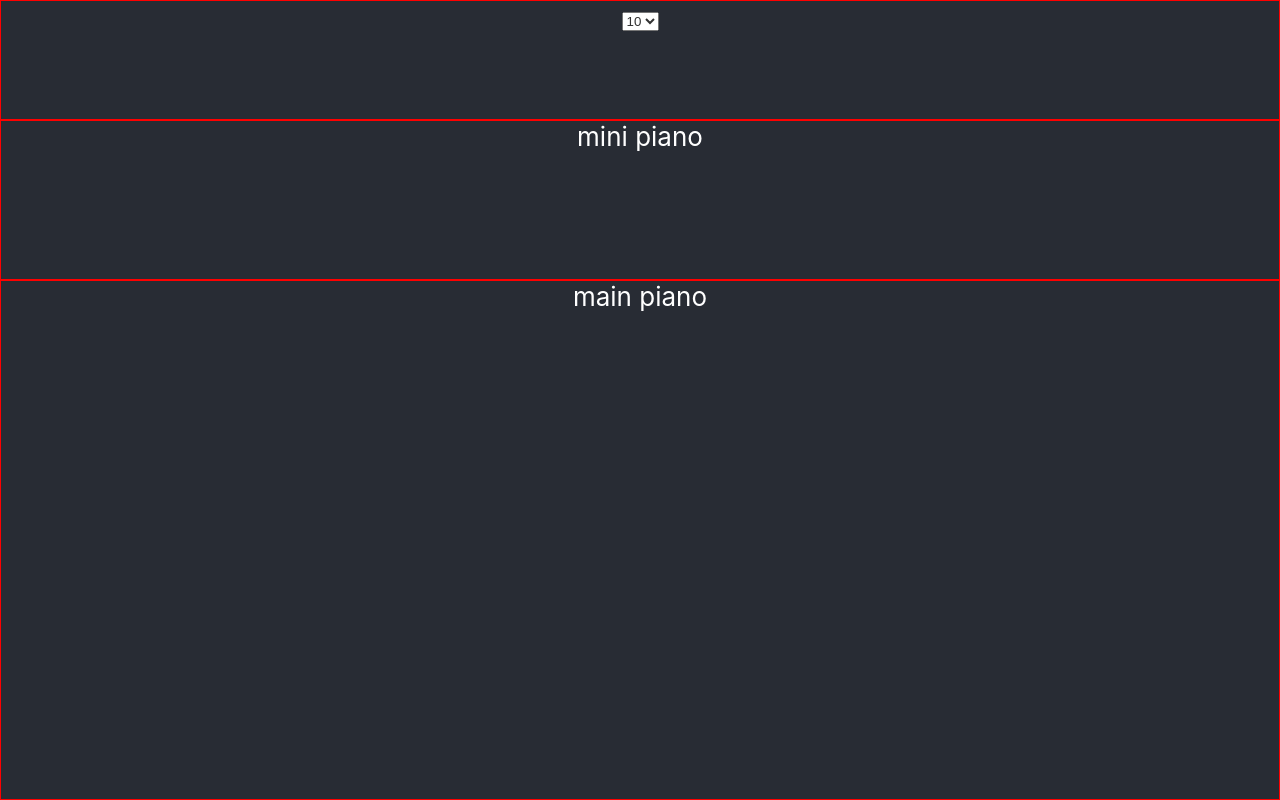
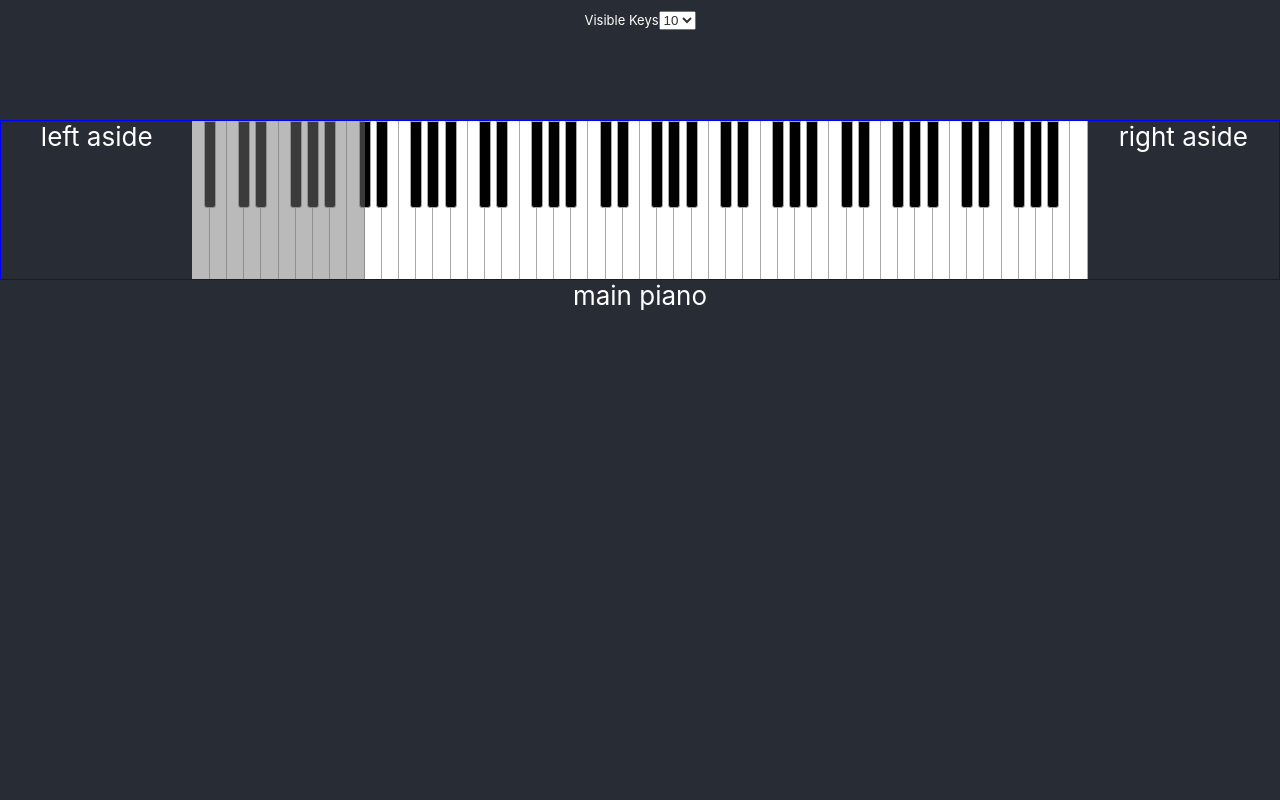
Before and after one commit to mrChernicharo/ts-piano, a React (Vite) app: page / in a window 1280 px wide. Built offline with nearby package versions, Linux system fonts and the light colour scheme.

Commit message:
draggable brush + snapToKey with dragTransition

```diff
--- a/src/components/MiniPiano.tsx
+++ b/src/components/MiniPiano.tsx
@@ -1,7 +1,64 @@
+import { motion } from 'framer-motion';
+import { useCallback, useEffect, useRef, useState } from 'react';
+import { useElementWidth } from '../hooks/useElementWidth';
+import { useScreenWidth } from '../hooks/useScreenWidth';
+import { useSettingsContext } from '../hooks/useSettingsContext';
+import { NOTES, WHITE_NOTES_QTD } from '../lib/constants';
 import '../styles/MiniPiano.scss';
+import PianoKey from './PianoKey';
 
 interface IMiniPianoProps {}
 
 export const MiniPiano: React.FC<IMiniPianoProps> = props => {
-	return <div id="MiniPiano">mini piano</div>;
+	const { visibleKeys } = useSettingsContext();
+	const pianoRef = useRef<HTMLDivElement>(null);
+	const brushRef = useRef<HTMLDivElement>(null);
+	const { width: pianoWidth } = useElementWidth(pianoRef);
+	const { width: screenWidth } = useScreenWidth();
+
+	const [brushWidth, setBrushWidth] = useState(0);
+
+	const updateBrush = useCallback(() => {
+		setBrushWidth((visibleKeys / WHITE_NOTES_QTD) * pianoWidth);
+	}, [visibleKeys, pianoWidth, screenWidth]);
+
+	const snapToClosestKey = (target: number) => {
+		const [leftLimit, rightLimit] = [0, pianoWidth - brushWidth];
+
+		if (target <= 0) return leftLimit;
+		if (target >= rightLimit) return rightLimit;
+
+		const keyWidth = pianoWidth / WHITE_NOTES_QTD;
+		const targetKeyIdx = Math.floor(target / keyWidth);
+		const targetKeyPos = keyWidth * (targetKeyIdx + 1);
+
+		return targetKeyPos;
+	};
+
+	useEffect(() => updateBrush(), [visibleKeys, pianoWidth]);
+
+	return (
+		<div id="MiniPiano">
+			<aside>left aside</aside>
+			<main ref={pianoRef}>
+				{NOTES.map(note => (
+					<PianoKey key={note} note={note} />
+				))}
+				<motion.div
+					ref={brushRef}
+					className="brush"
+					drag="x"
+					dragElastic={0.02}
+					dragTransition={{
+						modifyTarget: snapToClosestKey,
+						timeConstant: 40,
+					}}
+					style={{
+						width: brushWidth,
+					}}
+				></motion.div>
+			</main>
+			<aside>right aside</aside>
+		</div>
+	);
 };
--- /dev/null
+++ b/src/components/PianoKey.tsx
@@ -0,0 +1,16 @@
+import * as React from 'react';
+import { isFlat } from '../lib/helpers';
+
+interface IPianoKeyProps {
+	note: string;
+}
+
+export default function PianoKey({ note }: IPianoKeyProps) {
+	const isBemol = isFlat(note);
+
+	return (
+		<div
+			className={`${note} ${isBemol ? 'black' : 'white'} piano-key`}
+		></div>
+	);
+}
--- a/src/components/SettingsPane.tsx
+++ b/src/components/SettingsPane.tsx
@@ -16,7 +16,12 @@ export const SettingsPane: React.FC<ISettingsPaneProps> = props => {
 
 	return (
 		<div id="SettingsPane">
-			<select onChange={handleVisibleKeysChange} value={visibleKeys}>
+			<label htmlFor="visibleKeys">Visible Keys</label>
+			<select
+				id="visibleKeys"
+				onChange={handleVisibleKeysChange}
+				value={visibleKeys}
+			>
 				{visibleKeysOptions.map(qtd => (
 					<option key={qtd} value={qtd}>
 						{qtd}
--- /dev/null
+++ b/src/hooks/useElementWidth.tsx
@@ -0,0 +1,24 @@
+import { RefObject, useEffect, useState } from 'react';
+
+export const useElementWidth = (ref: RefObject<HTMLElement>) => {
+	const [width, setWidth] = useState(0);
+
+	function handleResize() {
+		const elWidth = ref.current?.getBoundingClientRect().width!;
+		setWidth(elWidth);
+	}
+
+	useEffect(() => {
+		window.addEventListener('resize', handleResize);
+
+		handleResize();
+
+		return () => {
+			window.removeEventListener('resize', () => {});
+		};
+	}, []);
+
+	return {
+		width,
+	};
+};
--- /dev/null
+++ b/src/hooks/useScreenWidth.tsx
@@ -0,0 +1,21 @@
+import { useEffect, useState } from 'react';
+
+export const useScreenWidth = () => {
+	const [width, setWidth] = useState(0);
+
+	function handleResize() {
+		setWidth(window.innerWidth);
+	}
+
+	useEffect(() => {
+		window.addEventListener('resize', handleResize);
+		handleResize();
+		return () => {
+			window.removeEventListener('resize', () => {});
+		};
+	}, []);
+
+	return {
+		width,
+	};
+};
--- a/src/index.scss
+++ b/src/index.scss
@@ -1,3 +1,11 @@
+:root {
+	--totalNotes: 88;
+	--whiteNotes: 52;
+	--blackNotes: 36;
+	--miniPianoAsideWidth: 15vw;
+	--miniPianoMainWidth: 69.94vw;
+}
+
 body {
 	margin: 0;
 	font-family: -apple-system, BlinkMacSystemFont, 'Segoe UI', 'Roboto',
@@ -5,6 +13,8 @@ body {
 		'Helvetica Neue', sans-serif;
 	-webkit-font-smoothing: antialiased;
 	-moz-osx-font-smoothing: grayscale;
+	background-color: #282c34;
+	font-size: calc(10px + 2vmin);
 }
 
 code {
@@ -25,3 +35,7 @@ select,
 input {
 	color: #333;
 }
+
+label {
+	font-size: small;
+}
--- /dev/null
+++ b/src/lib/constants.ts
@@ -0,0 +1,28 @@
+// prettier-ignore
+export const NOTES = [
+                                                     'A0','Bb0','B0',
+    'C1','Db1','D1','Eb1','E1','F1','Gb1','G1','Ab1','A1','Bb1','B1',
+    'C2','Db2','D2','Eb2','E2','F2','Gb2','G2','Ab2','A2','Bb2','B2',
+    'C3','Db3','D3','Eb3','E3','F3','Gb3','G3','Ab3','A3','Bb3','B3',
+    'C4','Db4','D4','Eb4','E4','F4','Gb4','G4','Ab4','A4','Bb4','B4',
+    'C5','Db5','D5','Eb5','E5','F5','Gb5','G5','Ab5','A5','Bb5','B5',
+    'C6','Db6','D6','Eb6','E6','F6','Gb6','G6','Ab6','A6','Bb6','B6',
+    'C7','Db7','D7','Eb7','E7','F7','Gb7','G7','Ab7','A7','Bb7','B7',
+    'C8',
+];
+
+const WHITE_NOTES = NOTES.filter(n => !n.includes('b'));
+const BLACK_NOTES = NOTES.filter(n => n.includes('b'));
+
+export const NOTES_QTD = NOTES.length;
+export const BLACK_NOTES_QTD = BLACK_NOTES.length;
+export const WHITE_NOTES_QTD = WHITE_NOTES.length;
+
+console.log({
+	NOTES,
+	NOTES_QTD,
+	WHITE_NOTES,
+	WHITE_NOTES_QTD,
+	BLACK_NOTES,
+	BLACK_NOTES_QTD,
+});
--- /dev/null
+++ b/src/lib/helpers.ts
@@ -0,0 +1,3 @@
+export function isFlat(note: string) {
+	return note.toString().slice(1, -1) === 'b';
+}
--- a/src/styles/App.scss
+++ b/src/styles/App.scss
@@ -1,8 +1,7 @@
 #App {
 	text-align: center;
-	background-color: #282c34;
+
 	min-height: 100vh;
-	font-size: calc(10px + 2vmin);
 	display: grid;
 	grid-template-rows: 15vh 20vh 65vh;
 }
--- a/src/styles/MainPiano.scss
+++ b/src/styles/MainPiano.scss
@@ -1,4 +1,4 @@
 #MainPiano {
-	border: 1px solid red;
-	width: 100vw;
+	// border: 1px solid red;
+	// width: 100vw;
 }
--- a/src/styles/MiniPiano.scss
+++ b/src/styles/MiniPiano.scss
@@ -1,4 +1,46 @@
 #MiniPiano {
-	border: 1px solid red;
+	--key-width: calc(var(--miniPianoMainWidth) / var(--whiteNotes));
+	--black-key-width: calc(var(--key-width) * 0.7);
+	border: 1px solid blue;
 	width: 100vw;
+	display: flex;
+
+	aside {
+		width: var(--miniPianoAsideWidth);
+	}
+	main {
+		display: flex;
+		position: relative;
+		width: var(--miniPianoMainWidth);
+
+		.piano-key {
+			&.white {
+				width: var(--key-width);
+				background-color: white;
+				border-right: 1px solid #aaa;
+			}
+
+			&.black {
+				border: 1px solid #aaa;
+				border-bottom-right-radius: 3px;
+				border-bottom-left-radius: 3px;
+				position: relative;
+				height: 55%;
+				width: var(--black-key-width);
+				margin-right: calc(calc(var(--black-key-width) / 2) * -1);
+				margin-left: calc(calc(var(--black-key-width) / 2) * -1);
+				z-index: 2;
+				background-color: black;
+			}
+		}
+
+		.brush {
+			position: absolute;
+			background-color: #777;
+			height: 100%;
+			opacity: 0.5;
+			z-index: 4;
+			transition: 0.2s;
+		}
+	}
 }
--- a/src/styles/SettingsPane.scss
+++ b/src/styles/SettingsPane.scss
@@ -1,4 +1,4 @@
 #SettingsPane {
-	border: 1px solid red;
-	width: 100vw;
+	// border: 1px solid red;
+	// width: 100vw;
 }
```
